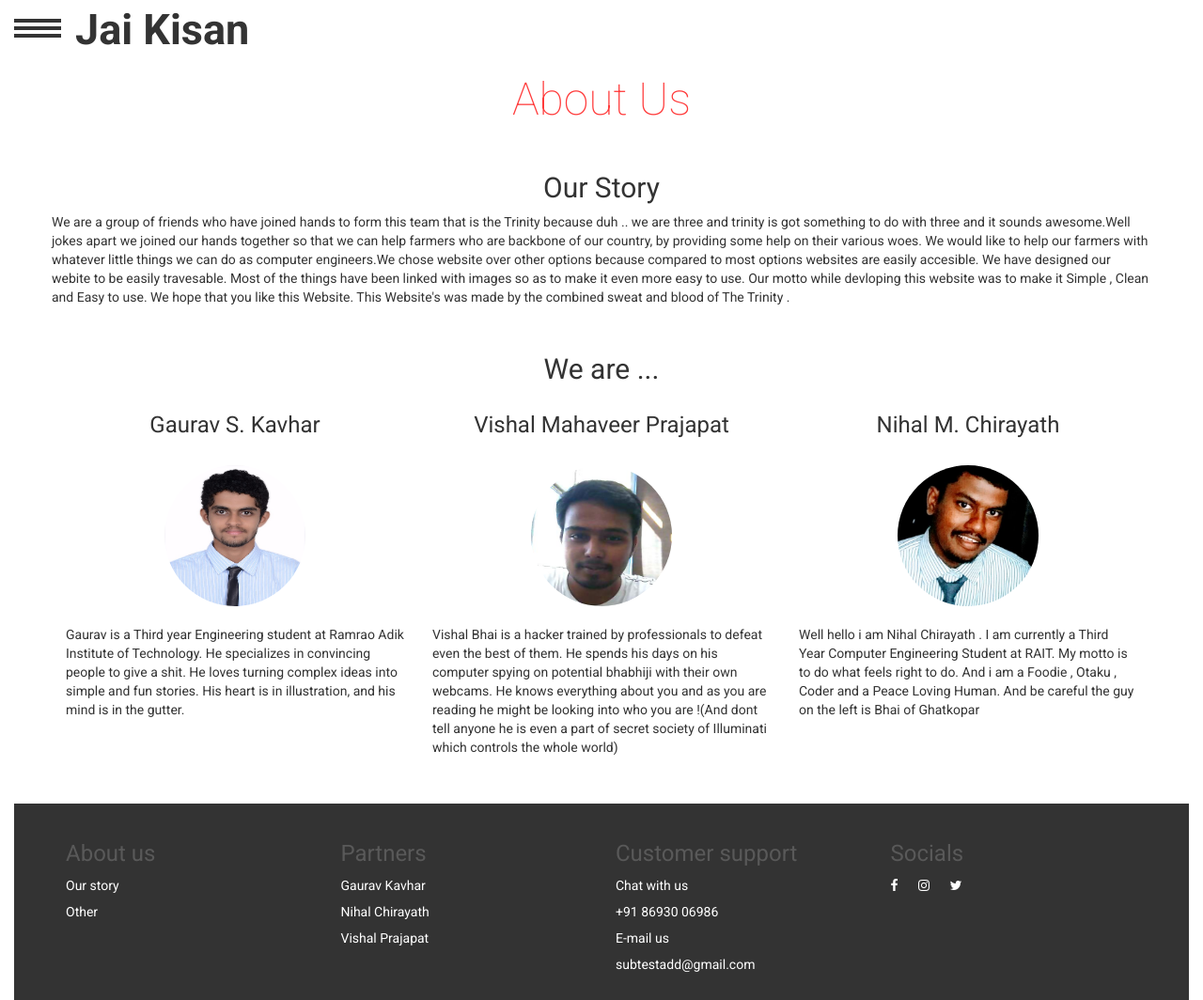
After one commit to vishalzyy/JaiKisan, a PHP site: page /aboutUs.php in a window 1280 px wide. The commit adds this page. Shown: the whole page at 94% size. Run offline with PHP 8.4, Linux system fonts and the light colour scheme; some libraries are stand-ins or nearby versions.

Commit message:
About us

```diff
--- /dev/null
+++ b/aboutUs.php
@@ -0,0 +1,153 @@
+<?php
+include 'connect.php' ;
+?>
+<html >
+<head>
+  <meta charset="UTF-8">
+  <link rel="shortcut icon" href="icon.png" />
+  <title>JK - About Us</title>
+  <link rel='stylesheet prefetch' href='http://maxcdn.bootstrapcdn.com/bootstrap/3.3.5/css/bootstrap.min.css'>
+<link rel='stylesheet prefetch' href='https://maxcdn.bootstrapcdn.com/font-awesome/4.4.0/css/font-awesome.min.css'>
+
+      <link rel="stylesheet" href="css/style.css">
+
+
+</head>
+
+<body>
+  <div class="site-outer">
+	<nav class="navbar navbar-fixed-top">
+		<section class="container-fluid">
+			<div class="row">
+				<div class="container-menu">
+					<nav class="menu" id="hb">
+						<div></div>
+						<div></div>
+						<div></div>
+					</nav>
+					<div class="logotype">
+						<div class="big hero"><a href="index.php">Jai Kisan</a></div>
+					</div>
+				</div>
+			</div>
+		</section>
+	</nav>
+  <div class="site-inner">
+    <section class="container-fluid">
+  <div class="row mg">
+    <!-- FIRST ROW -->
+    <div class="container">
+      <h1 class="text-center head red">About Us</h1>
+        <div class="row">
+          <br>
+          <center><h2>Our Story</h2></center>
+          <p>We are a group of friends who have joined hands to form this team that is the Trinity because duh .. we are three and trinity is got something to do with three and it sounds awesome.Well jokes apart we joined our hands together so that we can help farmers who are backbone of our country, by providing some help on their various woes. We would like to help our farmers with whatever little things we can do as computer engineers.We chose website over other options because compared to most options websites are easily accesible. We have designed our webite to be easily travesable. Most of the things have been linked with images so as to make it even more easy to use. Our motto while devloping this website was to make it Simple , Clean and Easy to use. We hope that you like this Website. This Website's  was made by the combined sweat and blood of The Trinity .</p>
+        </div>
+        <br>
+      <div class="row">
+        <center><h2>We are ...</h2></center>
+        <div class="col-md-4 col-sm-6 col-xs-12">
+          <div class="product-box">
+            <h3 class="text-center">Gaurav S. Kavhar</h3>
+            <br>
+            <center><img src="Gaurav.jpeg" class="user"></center><br>
+            <p>Gaurav is a Third year Engineering student at Ramrao Adik Institute of Technology. He specializes in convincing people to give a shit. He loves turning complex ideas into simple and fun stories. His heart is in illustration, and his mind is in the gutter.</p>
+          </div>
+
+        </div>
+        <div class="col-md-4 col-sm-6 col-xs-12">
+          <div class="product-box">
+            <!-- <h2 class="text-center"><i class="fa fa-flask"></i></h2> -->
+            <!-- //Write Sub topic here -->
+            <h3 class="text-center">Vishal Mahaveer Prajapat</h3>
+            <br>
+            <center><img src="Vishal.jpeg" class="user"></center><br>
+            <p>Vishal Bhai is a hacker trained by professionals to defeat even the best of them. He spends his days on his computer spying on potential bhabhiji with their own webcams. He knows everything about you and as you are reading he might be looking into who you are !(And dont tell anyone he is even a part of secret society of Illuminati which controls the whole world)</p>
+          </div>
+        </div>
+        <div class="col-md-4 col-sm-6 col-xs-12">
+          <div class="product-box">
+            <!-- <h2 class="text-center"><i class="fa fa-balance-scale"></i></h2> -->
+
+          <h3 class="text-center">Nihal M. Chirayath</h3><br>
+          <center><img src="Nihal1.jpeg" class="user"></center><br>
+          <p>Well hello i am Nihal Chirayath . I am currently a Third Year Computer Engineering Student at RAIT. My motto is to do what feels right to do. And i am a Foodie , Otaku , Coder and a Peace Loving Human. And be careful the guy on the left is Bhai of Ghatkopar</p>
+        </div>
+        </div>
+      </div>
+    </div>
+  </div>
+
+<div class="footer">
+  <footer class="footer-inner">
+    <div class="container">
+      <div class="row">
+        <div class="col-md-3">
+          <h3 class="h3">About us</h3>
+          <ul class="footer-list">
+            <li><a href="#">Our story</a></li>
+            <li><a href="#">Other</a></li>
+          </ul>
+        </div>
+        <div class="col-md-3">
+          <h3 class="h3">Partners</h3>
+          <ul class="footer-list">
+            <li><a href="https://github.com/GK4444">Gaurav Kavhar</a></li>
+            <li><a href="https://github.com/NiC24">Nihal Chirayath</a></li>
+            <li><a href="https://github.com/vishalzyy">Vishal Prajapat</a></li>
+          </ul>
+        </div>
+        <div class="col-md-3">
+          <h3 class="h3">Customer support</h3>
+          <ul class="footer-list">
+            <li>Chat with us</li>
+            <li>+91 86930 06986</li>
+            <li>E-mail us</li>
+            <li>subtestadd@gmail.com</li>
+          </ul>
+        </div>
+        <div class="col-md-3">
+          <h3 class="h3">Socials</h3>
+          <ul class="footer-list footer-list-inline">
+            <li><a href="#"><i class="fa fa-facebook"></i></a></li>
+            <li><a href="#"><i class="fa fa-instagram"></i></a></li>
+            <li><a href="#"><i class="fa fa-twitter"></i></a></li>
+          </ul>
+        </div>
+      </div>
+    </div>
+  </footer>
+</div>
+</section>
+</div>
+<!-- NAVIGATION -->
+<div class="navigation">
+  <div class="navigation-content">
+    <h3>Menu</h3>
+    <ul class="navigation-menu">
+      <!-- //Topic title here -->
+      <li>Your are at <a href="#" class="active">About Us</a></li>
+      <!-- // other Pages below -->
+      <li><a href="index.php"><i class="orange fa fa-circle"></i>Home</a></li>
+      <li><a href = "farmerrights.php"><i class="red fa fa-circle"></i>Farmer's Rights</a></li>
+      <li><a href="crops.php"><i class="beige fa fa-circle"></i>Major Crops & Markets</a></li>
+      <li><a href="Storage.php"><i class="grey fa fa-circle"></i>Storage Spaces</a></li>
+      <li><a href="newTech.php"><i class="blue fa fa-circle"></i>New Technology</a></li>
+    </ul>
+    <h3>More</h3>
+    <ul class="navigation-menu">
+      <li><a href="#">About Us</a></li>
+  </div>
+</div>
+</div>
+
+
+<script src='http://cdnjs.cloudflare.com/ajax/libs/jquery/2.1.3/jquery.min.js'></script>
+<script src='http://cdnjs.cloudflare.com/ajax/libs/jqueryui/1.11.2/jquery-ui.min.js'></script>
+<script src='http://cdnjs.cloudflare.com/ajax/libs/handlebars.js/3.0.0/handlebars.min.js'></script>
+<script src='http://maxcdn.bootstrapcdn.com/bootstrap/3.3.5/js/bootstrap.min.js'></script>
+
+  <script src="js/index.js"></script>
+
+</body>
+</html>
--- a/css/style.css
+++ b/css/style.css
@@ -736,6 +736,16 @@ form {
   background-color: #FF3A3A;
   color: #FFF;
 }
+.user {
+  display: inline-block;
+  width: 150px;
+  height: 150px;
+  border-radius: 50%;
+  background-repeat: no-repeat;
+  background-position: center center;
+  background-size: cover;
+}
+
 .badge-red {
   background-color: #FF3A3A;
   color: #FFF;
```
Also changed, not shown: index.php (+3 -4 lines), Gaurav.jpeg (added), Nihal1.jpeg (added), Vishal.jpeg (added).
